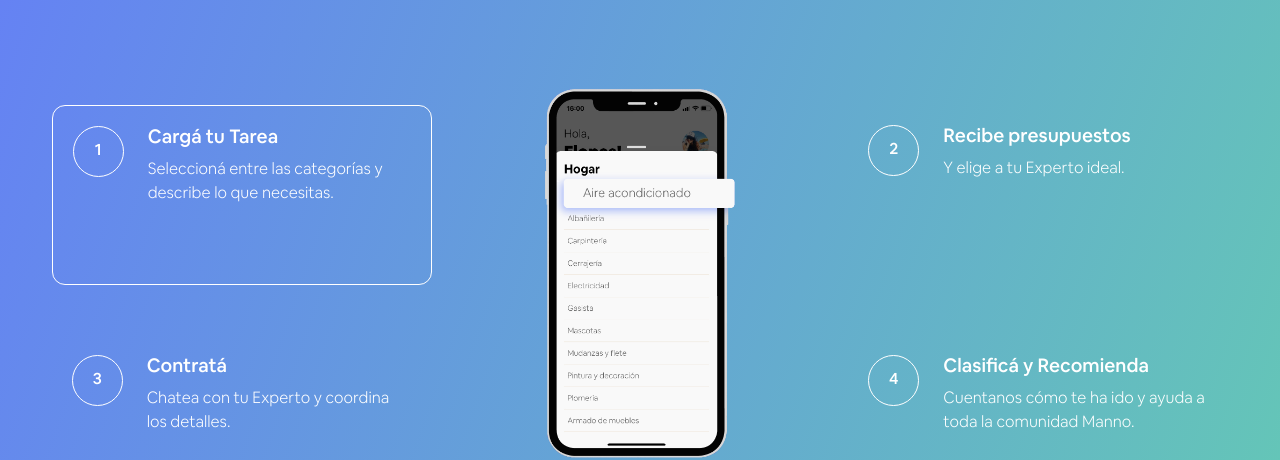
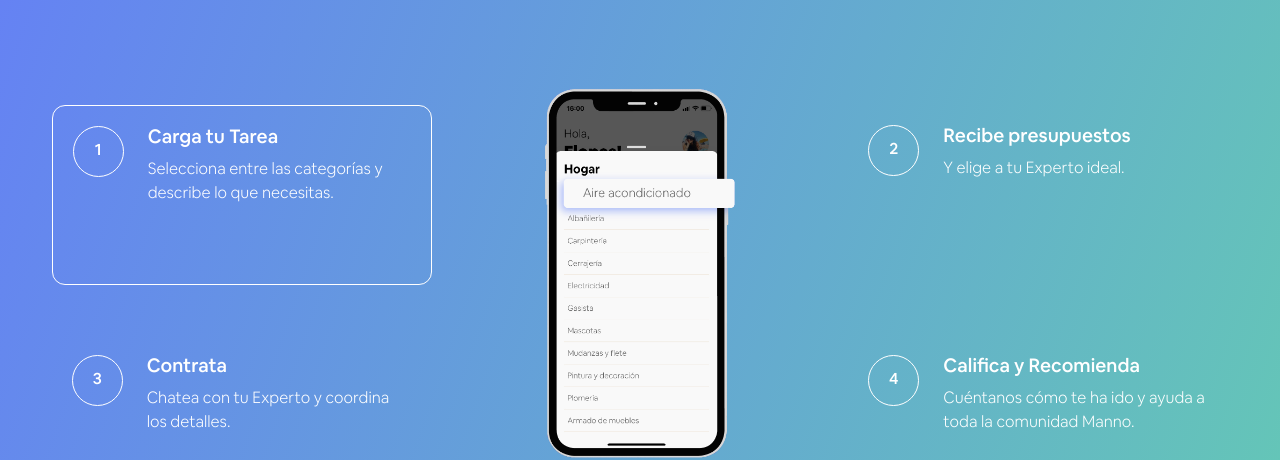
Before and after one commit to pascualmanuel/mannoapp, a React (Create React App) app: page / in a window 1280 px wide. Shown: the part 980-1440 px from the top of the page. Built offline with nearby package versions, Linux system fonts and the light colour scheme.

Commit message:
texts HiW section

```diff
--- a/src/Components/Categories.js
+++ b/src/Components/Categories.js
@@ -27,7 +27,7 @@ function Categories() {
               <div className="box">
                 <img
                   src={HogarIcon}
-                  alt="prueb"
+                  alt="Icono Hogar"
                   width={65}
                   style={{
                     marginLeft: "17px",
--- a/src/Components/ComoFuncionaUsuario.js
+++ b/src/Components/ComoFuncionaUsuario.js
@@ -37,9 +37,9 @@ function ComoFuncionaUsuario() {
             >
               <div className="bullet-hiw">1</div>
               <section className="step-cont-section">
-                <h3 className="title-hiw">Cargá tu Tarea</h3>
+                <h3 className="title-hiw">Carga tu Tarea</h3>
                 <p className="text-hiw">
-                  Seleccioná entre las categorías y describe lo que necesitas.
+                  Selecciona entre las categorías y describe lo que necesitas.
                 </p>
               </section>
             </div>
@@ -62,12 +62,10 @@ function ComoFuncionaUsuario() {
               <section className="step-cont-section">
                 <span className="mobile-bullet">
                   <h3 className="title-hiw">Recibe presupuestos</h3>
-                  <p className="text-hiw">
-                    Y elegí al Experto indicado para vos.
-                  </p>
+                  <p className="text-hiw">Y elige a tu Experto ideal.</p>
                 </span>
                 <span className="desktop-bullet">
-                  <h3 className="title-hiw">Contratá</h3>
+                  <h3 className="title-hiw">Contrata</h3>
                   <p className="text-hiw">
                     Chatea con tu Experto y coordina los detalles.
                   </p>
@@ -99,7 +97,7 @@ function ComoFuncionaUsuario() {
                   <p className="text-hiw">Y elige a tu Experto ideal.</p>
                 </span>
                 <span className="mobile-bullet">
-                  <h3 className="title-hiw">Contratá</h3>
+                  <h3 className="title-hiw">Contrata</h3>
                   <p className="text-hiw">
                     Chatea con tu Experto y coordina los detalles.
                   </p>
@@ -119,9 +117,9 @@ function ComoFuncionaUsuario() {
             >
               <div className="bullet-hiw">4</div>
               <section className="step-cont-section">
-                <h3 className="title-hiw"> Clasificá y Recomienda</h3>
+                <h3 className="title-hiw"> Califica y Recomienda</h3>
                 <p className="text-hiw">
-                  Cuentanos cómo te ha ido y ayuda a toda la comunidad Manno.
+                  Cuéntanos cómo te ha ido y ayuda a toda la comunidad Manno.
                 </p>
               </section>
             </div>
```
